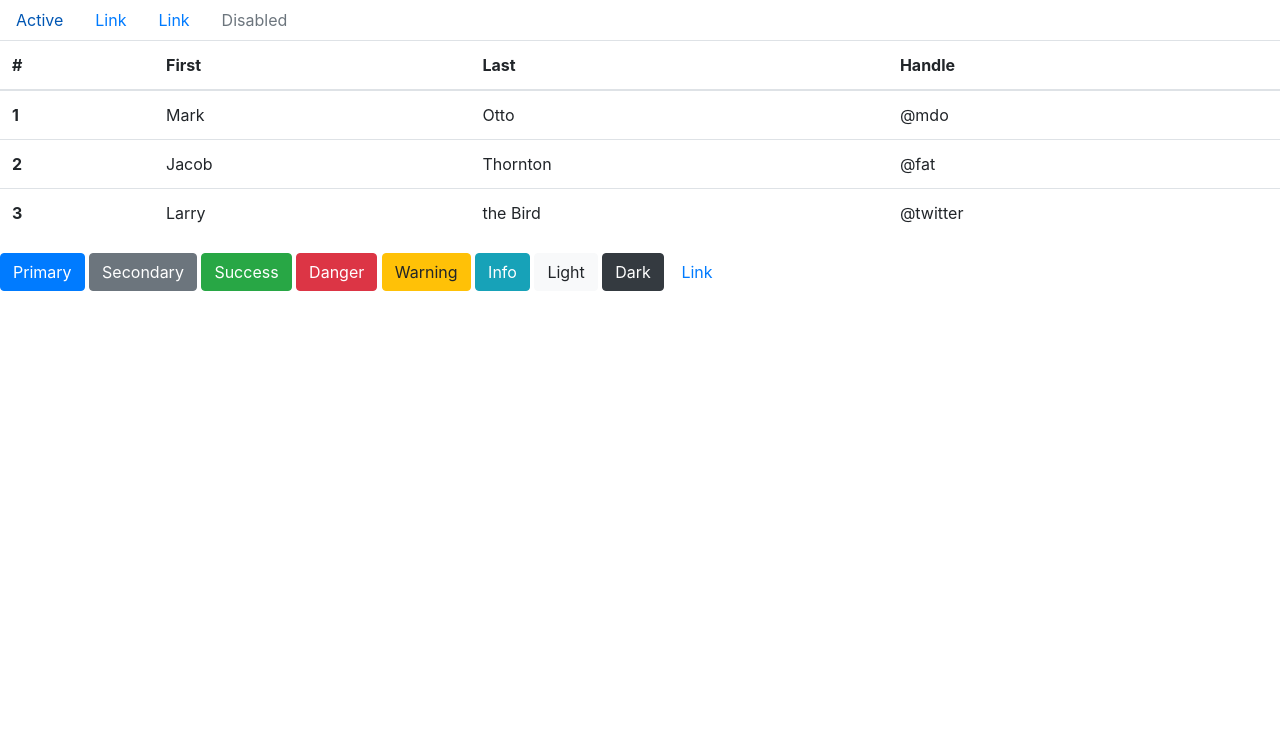
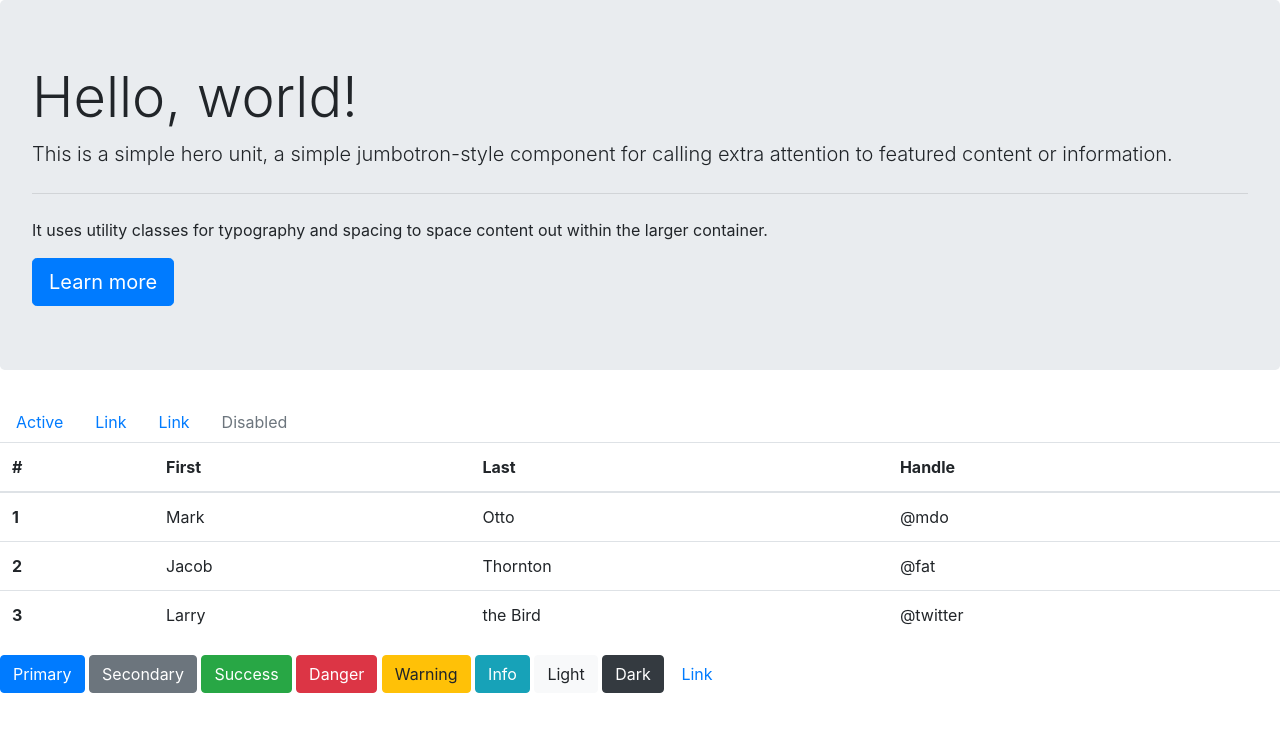
Before and after one commit to zenglenn42/utbc2019-bootstrap-activity, a plain HTML site: page index.html in a window 1280 px wide. Drawn offline with nearby package versions, Linux system fonts and the light colour scheme.

Commit message:
add jumbotron and documentation

```diff
--- a/index.html
+++ b/index.html
@@ -5,6 +5,23 @@
 	<link rel="stylesheet" href="https://stackpath.bootstrapcdn.com/bootstrap/4.3.1/css/bootstrap.min.css" integrity="sha384-ggOyR0iXCbMQv3Xipma34MD+dH/1fQ784/j6cY/iJTQUOhcWr7x9JvoRxT2MZw1T" crossorigin="anonymous">
 </head>
 <body>
+
+<!--
+
+	Grabbing code snippets from:
+
+	https://getbootstrap.com/docs/4.3/components
+
+-->
+
+<div class="jumbotron">
+  <h1 class="display-4">Hello, world!</h1>
+  <p class="lead">This is a simple hero unit, a simple jumbotron-style component for calling extra attention to featured content or information.</p>
+  <hr class="my-4">
+  <p>It uses utility classes for typography and spacing to space content out within the larger container.</p>
+  <a class="btn btn-primary btn-lg" href="#" role="button">Learn more</a>
+</div>
+
 <ul class="nav">
   <li class="nav-item">
     <a class="nav-link active" href="#">Active</a>
```
